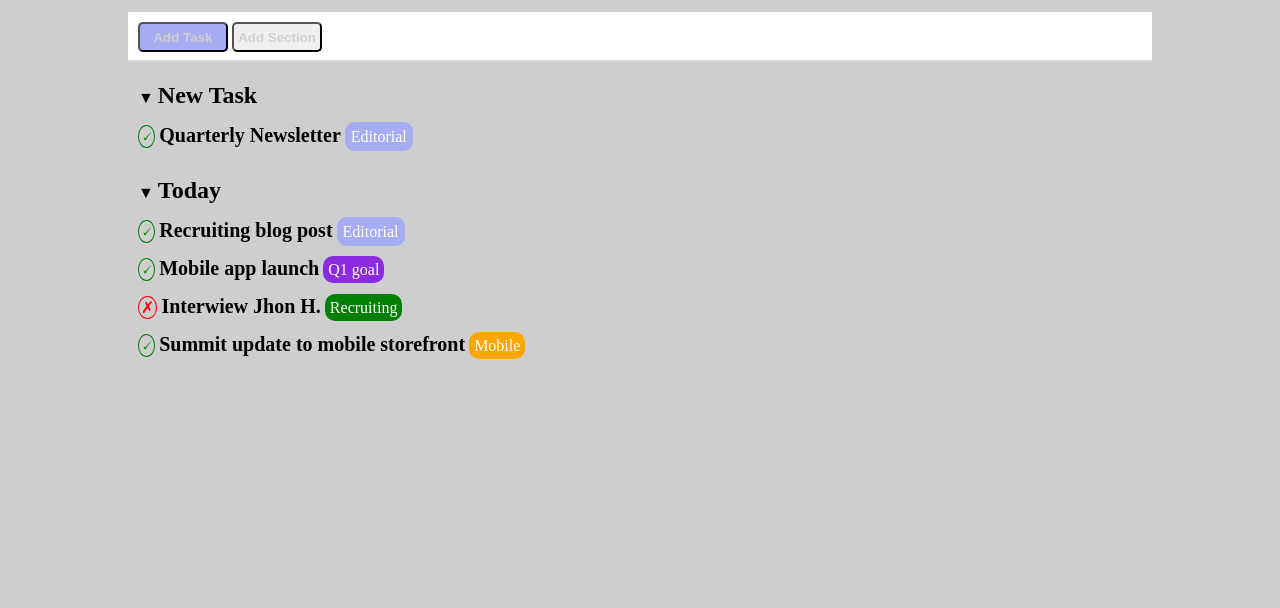
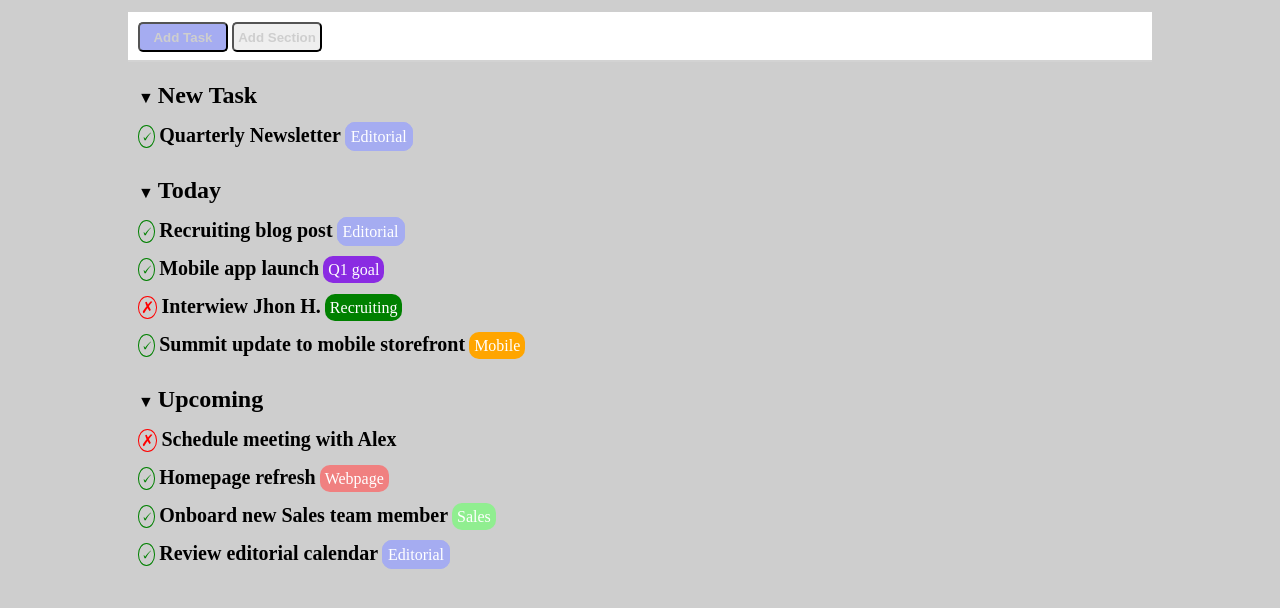
Before and after one commit to Chicco80/html-css-toboolist, a plain HTML site: page index.html in a window 1280 px wide. Shown: the part 76-684 px from the top of the page. Drawn offline with Linux system fonts and the light colour scheme.

Commit message:
bozza finale

```diff
--- a/css/style.css
+++ b/css/style.css
@@ -98,4 +98,18 @@ h2{
     padding: 5px;
     color:white;
 }
+.webpage{
+    background-color: lightcoral;
+    border: 1px border lightcoral;
+    border-radius: 10px;
+    padding: 5px;
+    color:white;
 }
+
+.sales{
+    background-color: lightgreen;
+    border: 1px border lightgreen;
+    border-radius: 10px;
+    padding: 5px;
+    color:white;
+}
--- a/index.html
+++ b/index.html
@@ -67,9 +67,35 @@
         </ol>
         <!--/ today -->
       </section>
+
       <section>
         <!-- upcoming -->
+        <ol>
+          <li class="margin-top">
+            &#9660;
+            <h2>Upcoming</h2>
+          </li>
+          <li>
+            <span class="check-no">&cross;</span>
+            <span class="bold">Schedule meeting with Alex</span>
+          </li>
+          <li>
+            <span class="check-ok">&#128504;</span>
+            <span class="bold">Homepage refresh</span>
+            <span class="webpage">Webpage</span>
+          </li>
+          <li>
+            <span class="check-ok">&#128504;</span>
+            <span class="bold">Onboard new Sales team member</span>
+            <span class="sales">Sales</span>
+          </li>
+          <li>
+            <span class="check-ok">&#128504;</span>
+            <span class="bold">Review editorial calendar</span>
+            <span class="editorial">Editorial</span>
+          </li>
 
+        </ol>
 
         <!--/ upcoming-->
       </section>
```
